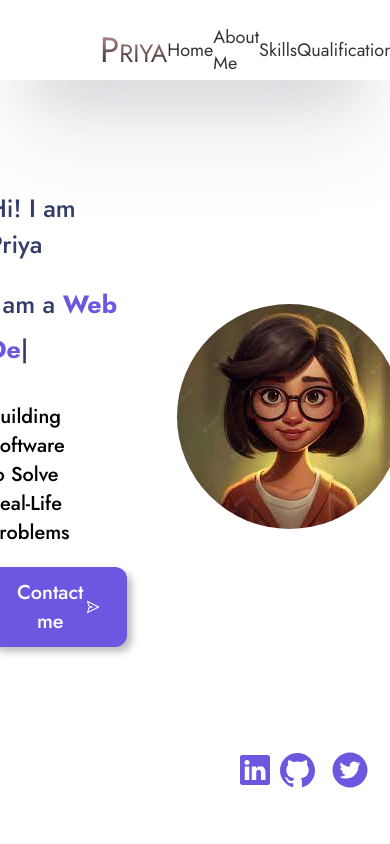
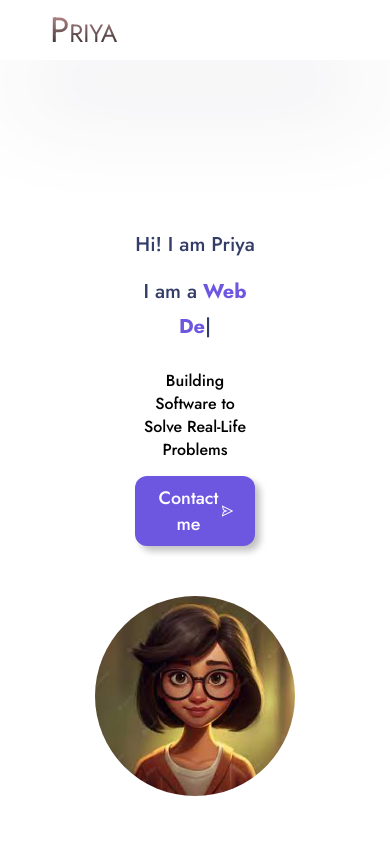
Before and after one commit to priyaK9157/Portfolio, a React (Create React App) app: page / in a window 390 px wide. Shown: the top 844 px of the page. Built offline with nearby package versions, Linux system fonts and the light colour scheme.

Commit message:
Update Home.css

```diff
--- a/src/components/Home.css
+++ b/src/components/Home.css
@@ -268,3 +268,66 @@ body {
 .hero {
   padding: 15rem;
 }
+
+@media screen and (max-width: 768px) {
+  .main-nav {
+    height: 6rem;
+    grid-template-columns: 5rem 1fr 1fr 5rem;
+  }
+
+  .logo {
+    grid-column: 2/3;
+  }
+
+  .menu-link {
+    display: none;
+  }
+
+  .social-media ul {
+    display: none;
+  }
+
+  .hero-section {
+    flex-direction: column;
+    gap: 2rem;
+    padding: 4rem 1rem;
+    padding-bottom: 4rem;
+  }
+
+  .hero-section-left {
+    justify-content: center;
+    text-align: center;
+    gap: 1.5rem;
+  }
+
+  .hero-section-right {
+    margin-top: 3rem;
+    display: flex;
+    justify-content: center;
+  }
+
+  .hero-section-heading {
+    font-size: 2rem;
+  }
+
+  .hero-section-sub-heading {
+    font-size: 2rem;
+    line-height: 35px;
+  }
+
+  .hero-section-description {
+    width: 100%;
+    font-size: 1.6rem;
+  }
+
+  .btn-pink {
+    font-size: 18px;
+    padding: 0.6rem 1.8rem;
+    font-weight: 500;
+  }
+
+  .rounded-image {
+    width: 200px;
+    height: 200px;
+  }
+}
```
